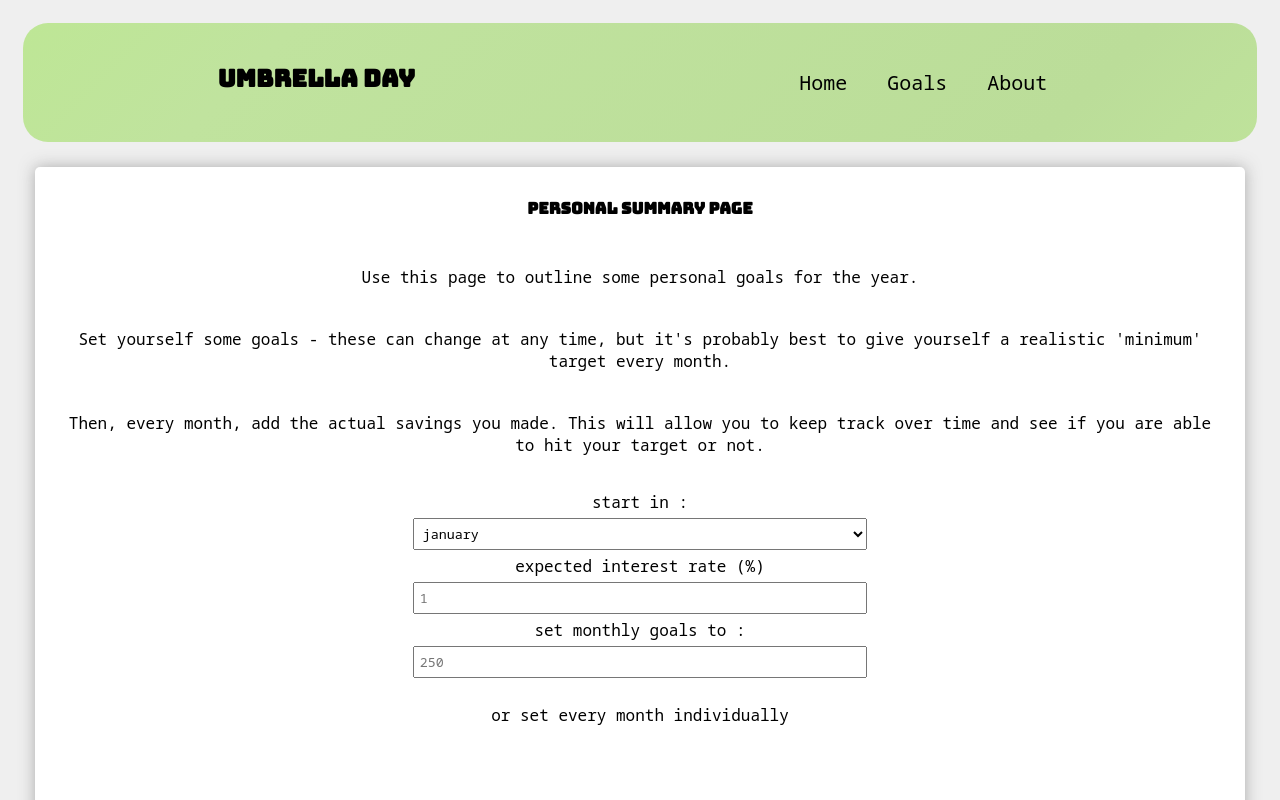
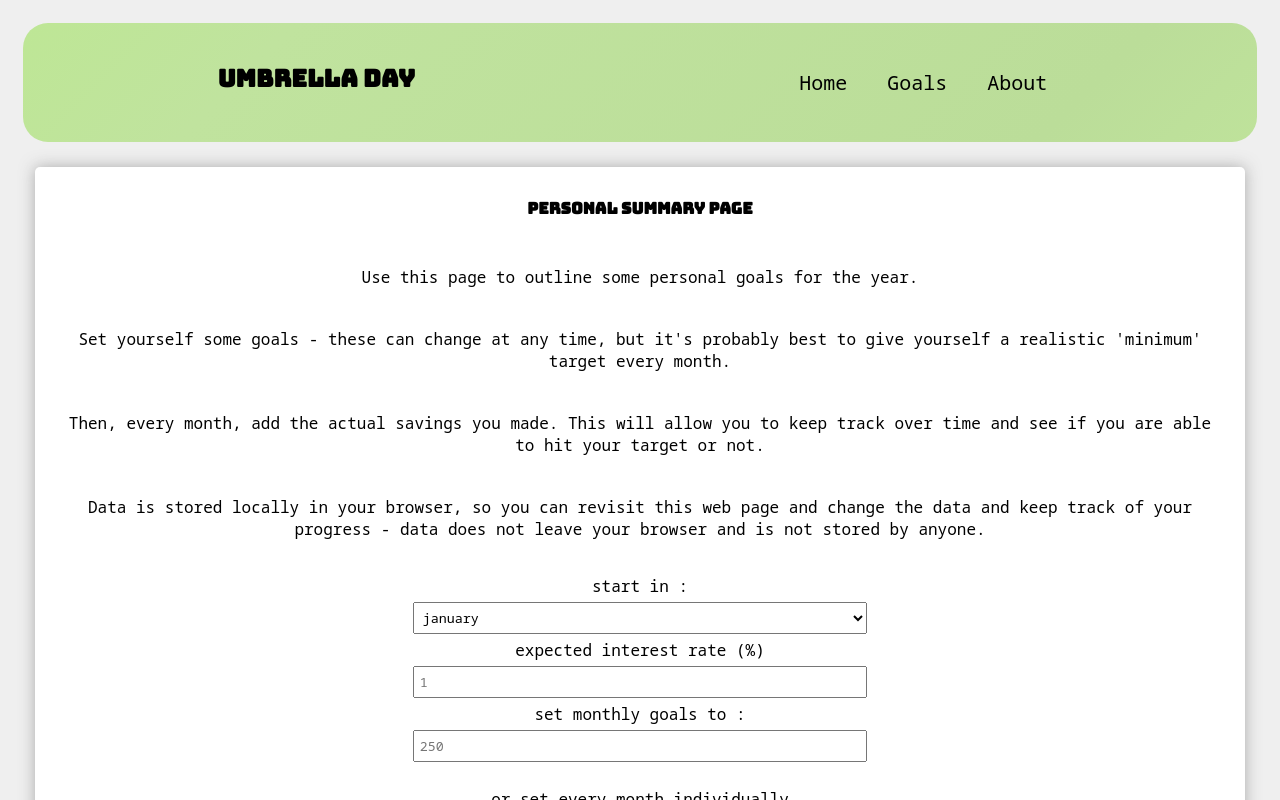
Before and after one commit to nikolaz90/umbrelladay, a React (Create React App) app: page /umbrelladay/personaltargets in a window 1280 px wide. Shown: the top 800 px of the page. Built offline with nearby package versions, Linux system fonts and the light colour scheme.

Commit message:
minor ammendement to goals page

```diff
--- a/src/pages/PersonalTargets.js
+++ b/src/pages/PersonalTargets.js
@@ -35,7 +35,11 @@ function PersonalTargets() {
           Then, every month, add the actual savings you made. This will allow you to keep track over time and
           see if you are able to hit your target or not.
         </p>
-
+        <p className='personal-paragraph'>
+          Data is stored locally in your browser,
+          so you can revisit this web page and change the data and keep track of your progress -
+          data does not leave your browser and is not stored by anyone.
+        </p>
         <div className='summary-container'>
             <SummaryForm />
             <p>or set every month individually</p>
```
